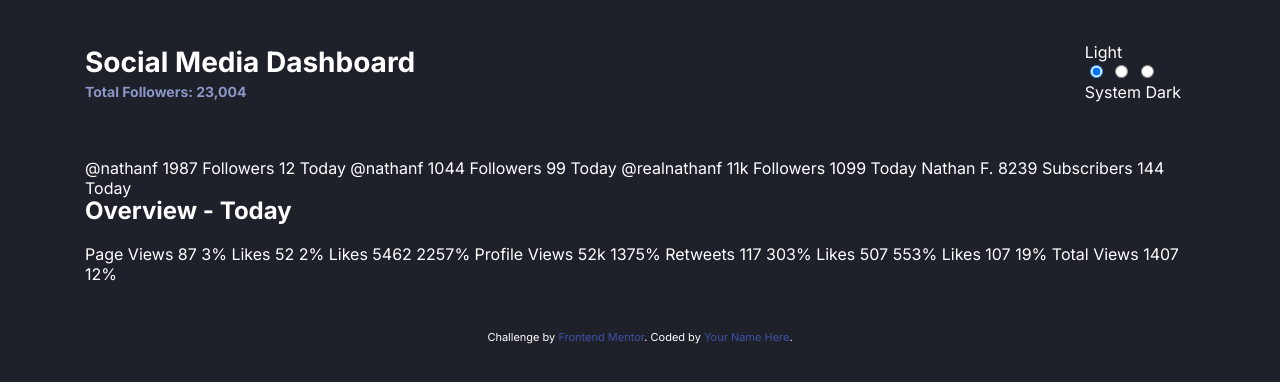
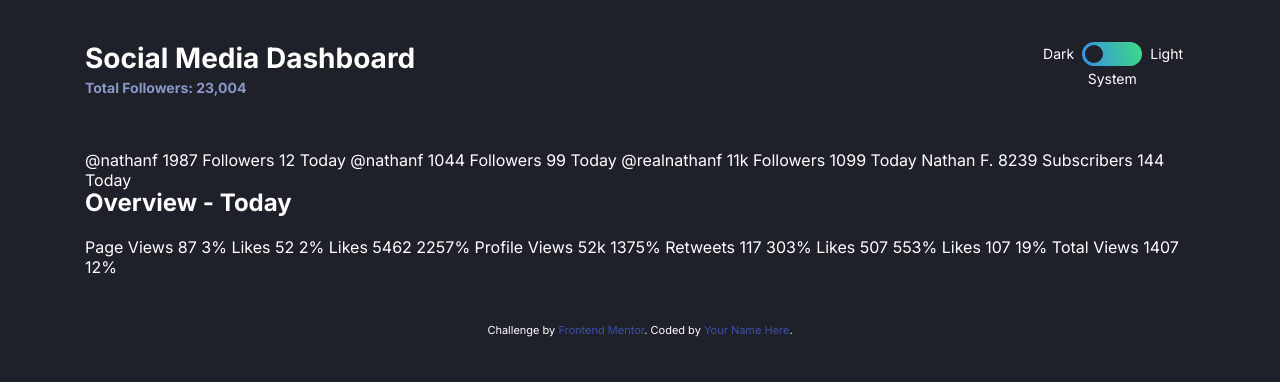
Before and after one commit to nuforge/social-media-dashboard-with-theme-switcher-master, a website: page index.html in a window 1280 px wide. Drawn offline with Linux system fonts and the light colour scheme.

Commit message:
Styled Triple Radio Toggle

```diff
--- /dev/null
+++ b/app/scss/components/header.scss
@@ -0,0 +1,28 @@
+@use '../utils' as *;
+
+.header {
+
+    display: flex;
+    flex-wrap: wrap;
+    margin-top: rem(36);
+
+    @include breakpoint(medium) {
+        justify-content: space-between;
+        align-items: center;
+    }
+
+    &__title {
+        width: 100%;
+
+        @include breakpoint(medium) {
+            width: auto;
+        }
+    }
+
+    &__subtitle {
+        font-size: rem(14);
+        font-weight: 700;
+        color: var(--dark-text1);
+    }
+
+}
--- a/app/scss/components/toggle.scss
+++ b/app/scss/components/toggle.scss
@@ -1,29 +1,90 @@
 @use '../utils' as *;
 
+// https://codepen.io/SaraSoueidan/pen/jpBbrq
+
 .toggle {
+    display: grid;
+    grid-template-columns: 1fr rem(60) 1fr;
+    grid-template-rows: repeat(2, 1fr);
+    gap: rem(4.8) rem(8);
+    border: none;
+    margin: 0;
 
-    border: none;
+    label {
+        font-size: rem(14);
+        align-self: center;
+        &[for="dark"] {
+            grid-column: 1/2;
+            grid-row: 1/2;
+            justify-self: end;
+        }
+        &[for="system"] {
+            grid-column: 1/4;
+            grid-row: 2/3;
+            justify-self: center;
+            align-self: start;
+        }
+        &[for="light"] {
+            grid-column: 3/4;
+        }
+    }
 
     &__wrapper {
+        position: relative;
+        grid-column: 2/3;
+        grid-row: 1/2;
+        height: rem(24);
+    }
+
+    input[type="radio"] {
+        margin: 0 rem(-2);
+        opacity: 0;
+        width: rem(20);
+        height: rem(20);
+
+        &:focus ~ .toggle__button {
+            border: 2px solid white;
+        }
+    }
+
+    &__background{
+        display: block;
+        height: 100%;
+        position: absolute;
+        width: 100%;
+        top:0;
+        background: linear-gradient(
+            255deg,
+            var(--toggle-bd-end) 0%,
+            var(--toggle-bg-start) 98.02%
+            );
+        border-radius: rem(12);
+        overflow: hidden;
+        pointer-events: none;
+    }
+
+    &__button {
+        position: absolute;
+        top: rem(3);
+        left: rem(3);
+        right: 100%;
+        width: rem(18);
+        height: rem(18);
+        border-radius: 50%;
+        background-color: var(--dark-bg);
+        transition: all 150ms ease-in-out;
 
     }
 
-    input[type="radio"] {
-
+    #light:checked ~ .toggle__button {
+        left: calc(100% - 21px);
+        right: 3px;
     }
 
-    &__background{
-
+    #system:checked ~ .toggle__button {
+        left: 50%;
+        right: auto;
+        transform: translate(-50%);
     }
 
-    &__button {
-        width: rem(16);
-        height: rem(16);
-        border-radius: 50%;
-        background-color: var(--toggle);
-    }
-
-    label {
-
-    }
 }
--- /dev/null
+++ b/app/scss/globals/layout.scss
@@ -0,0 +1,11 @@
+@use '../utils' as *;
+
+.container {
+    padding: 0 rem(25);
+    max-width: rem(1110);
+    margin: 0 auto rem(46);
+
+    @include breakpoint(large) {
+        padding: 0;
+    }
+}
--- a/index.html
+++ b/index.html
@@ -28,15 +28,17 @@
       <h1>Social Media Dashboard</h1>
       <span class="header__subtitle">Total Followers: 23,004</span></div>
 
-    <fieldset class="header__toggle toggle" aria-label="theme toggle" role="radiogroup">
-      <label for="light">Light</label>
+    <fieldset class="header__toggle toggle"
+    aria-label="theme toggle"
+    role="radiogroup">
       <div class="toggle__wrapper">
-        <input type="radio" name="theme" id="light" checked />
-        <input type="radio" name="theme" id="system" / >
-        <input type="radio" name="theme" id="dark" / >
+        <input type="radio" name="theme" id="dark" />
+        <input type="radio" name="theme" id="system" />
+        <input type="radio" name="theme" id="light"  />
         <span aria-hidden="true" class="toggle__background"></span>
         <span aria-hidden="true" class="toggle__button"></span>
       </div>
+      <label for="light">Light</label>
       <label for="system">System</label>
       <label for="dark">Dark</label>
     </fieldset>
@@ -47,6 +49,7 @@
     1987
     Followers
     12 Today
+
 
     @nathanf
     1044
```
Also changed, not shown: dist/style.css, 1 other file.
